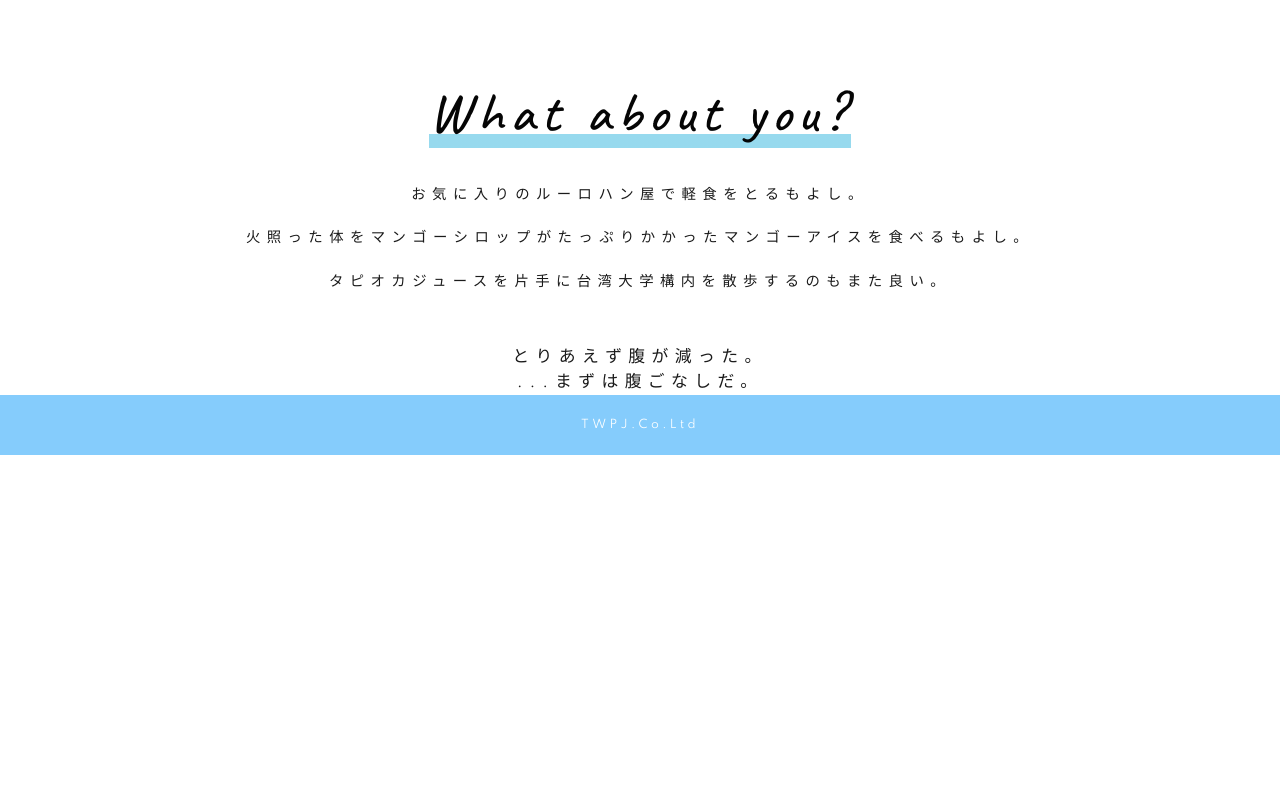
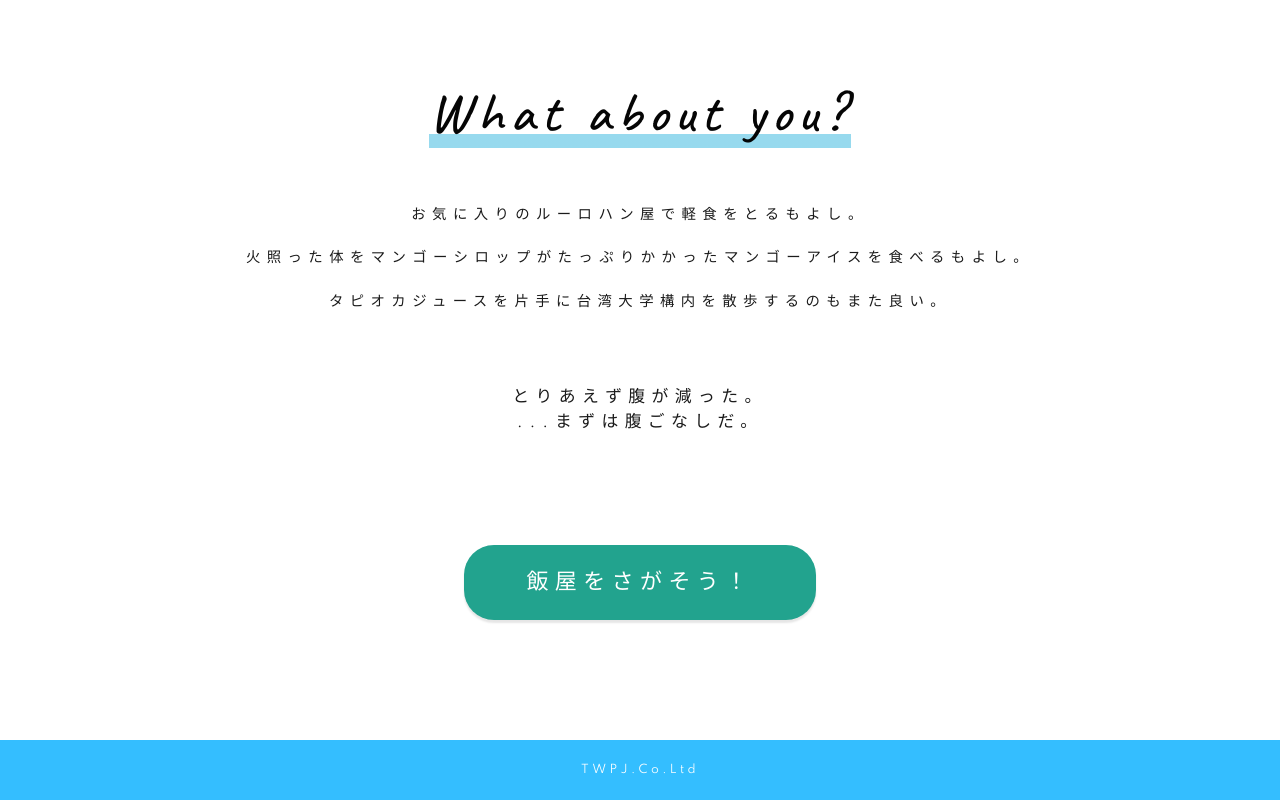
Before and after one commit to doom50/pj_tw, a plain HTML site: page about.html in a window 1280 px wide. Shown: the part 1189-1989 px from the top of the page. Before the commit the page ends 1644 px from the top, so only its background shows below. Drawn offline with nearby package versions, Linux system fonts and the light colour scheme.

Commit message:
food_btnの実装

```diff
--- a/about.html
+++ b/about.html
@@ -59,7 +59,7 @@
             <div class="swiper-button-prev"></div>
 
         </div>
-        <p class="slide-coment">台湾の景色は、朝から晩までいろいろな顔を見せてくれる。</p>
+            <p class="slide-coment">台湾の景色は、朝から晩までいろいろな顔を見せてくれる。</p>
         <div class="about-article">
             <h2><span class="under">What about you?</span></h2>
         </div>
@@ -72,7 +72,9 @@
                 <h3>とりあえず腹が減った。<br>
                     ...まずは腹ごなしだ。</h3>
             </div>
-
+            <div class="food-content ">
+                <a  class="food_btn" href="#">飯屋をさがそう！</a>
+            </div>
         </div>
 
     </main>
--- a/style.scss
+++ b/style.scss
@@ -54,6 +54,7 @@ header a {
     color: rgb(27, 27, 27);
     align-items: center;
     margin: 0;
+    margin-right: 20px;
     text-transform: uppercase;
     list-style: none;
     font-size: 0.5em;
@@ -178,7 +179,7 @@ p {
     -ms-transform: translateX(-50%);
     p {
         font-size: 0.9em;
-        text-align: justify;
+        text-align: center;
     }
 }
 .aboutPara {
@@ -192,7 +193,7 @@ p {
 //}
 
 .footer-wrap {
-    background-color: #6fc3fcd8;
+    background-color: #1fb8ffe7;
     //margin-top: 100px;
     height: 60px;
     text-align: center;
@@ -252,13 +253,17 @@ p {
 text-align: center;
  margin-top: 30px;
  font-size: 0.9em;
+ padding-top: 20px;
+ padding-bottom: 60px;
  .main{
     font-size: 0.9em;
+    margin-bottom: 60px;
 
  }
  h3{
      font-size: 1.3em;
      font-weight: lighter;
+
  }
 }
 //.swiper-button-next,.swiper-container-rtl,.swiper-button-prev {
@@ -269,3 +274,26 @@ text-align: center;
 //    right: 10px;
 //    left: auto;
 //}
+
+.food_btn {
+    display: inline-block;
+    width: 330px;
+    max-width: 100%;
+    padding: 20px 10px;
+    background-color: #22a38e;
+    border: 1.5px solid transparent;
+    border-radius: 30px;
+    box-shadow: 0 3px 2px rgba(0, 0, 0, 0.103);
+    color: #fff;
+    font-size: 1.375rem;
+    text-align: center;
+    text-decoration: none;
+    transition: .3s;
+}
+
+.food_btn:focus,
+.food_btn:hover {
+    background-color: #fff;
+    border-color: currentColor;
+    color: #22a38e;
+}
```
Also changed, not shown: css/style.css, style.css, 2 other files.
